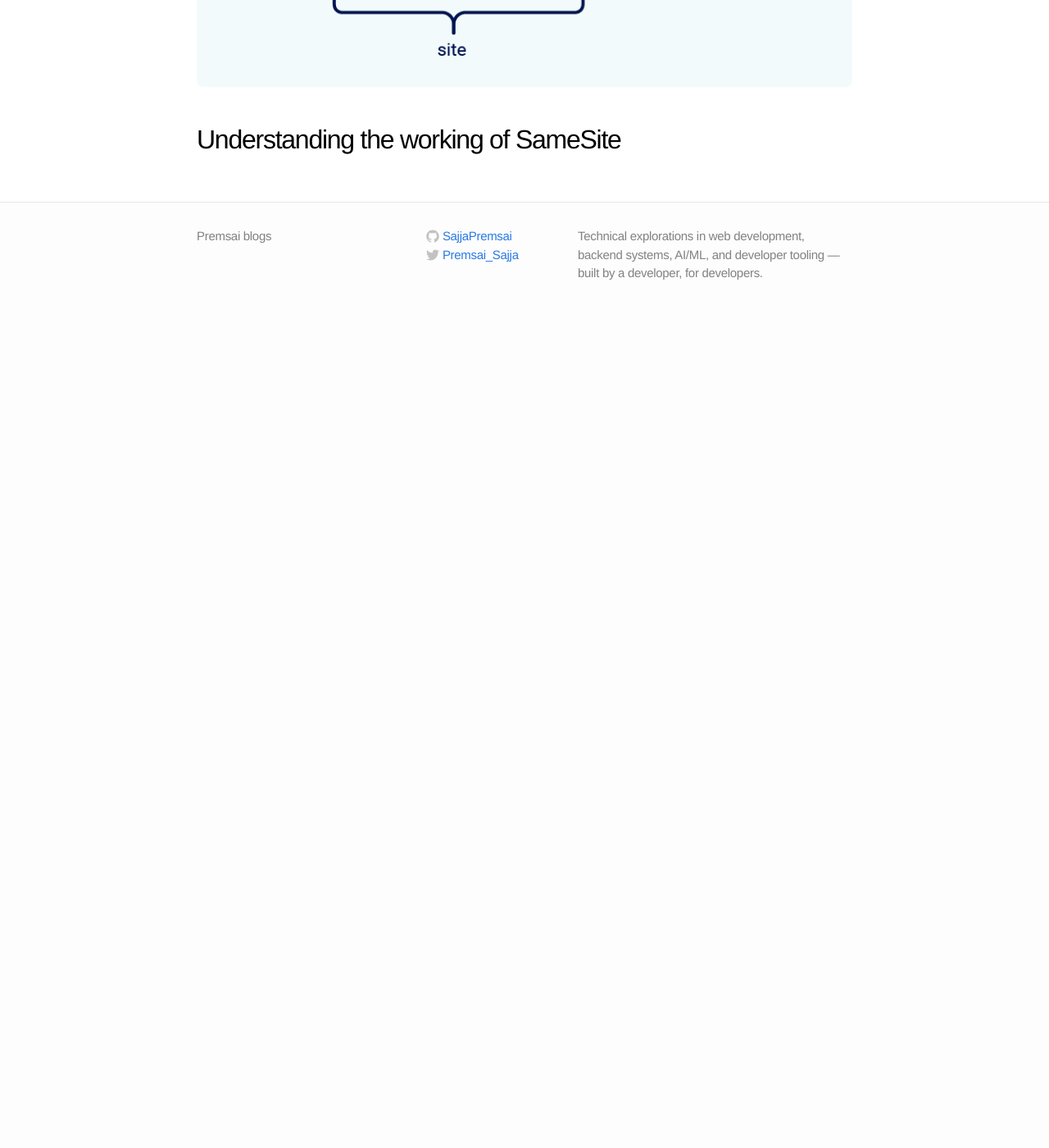
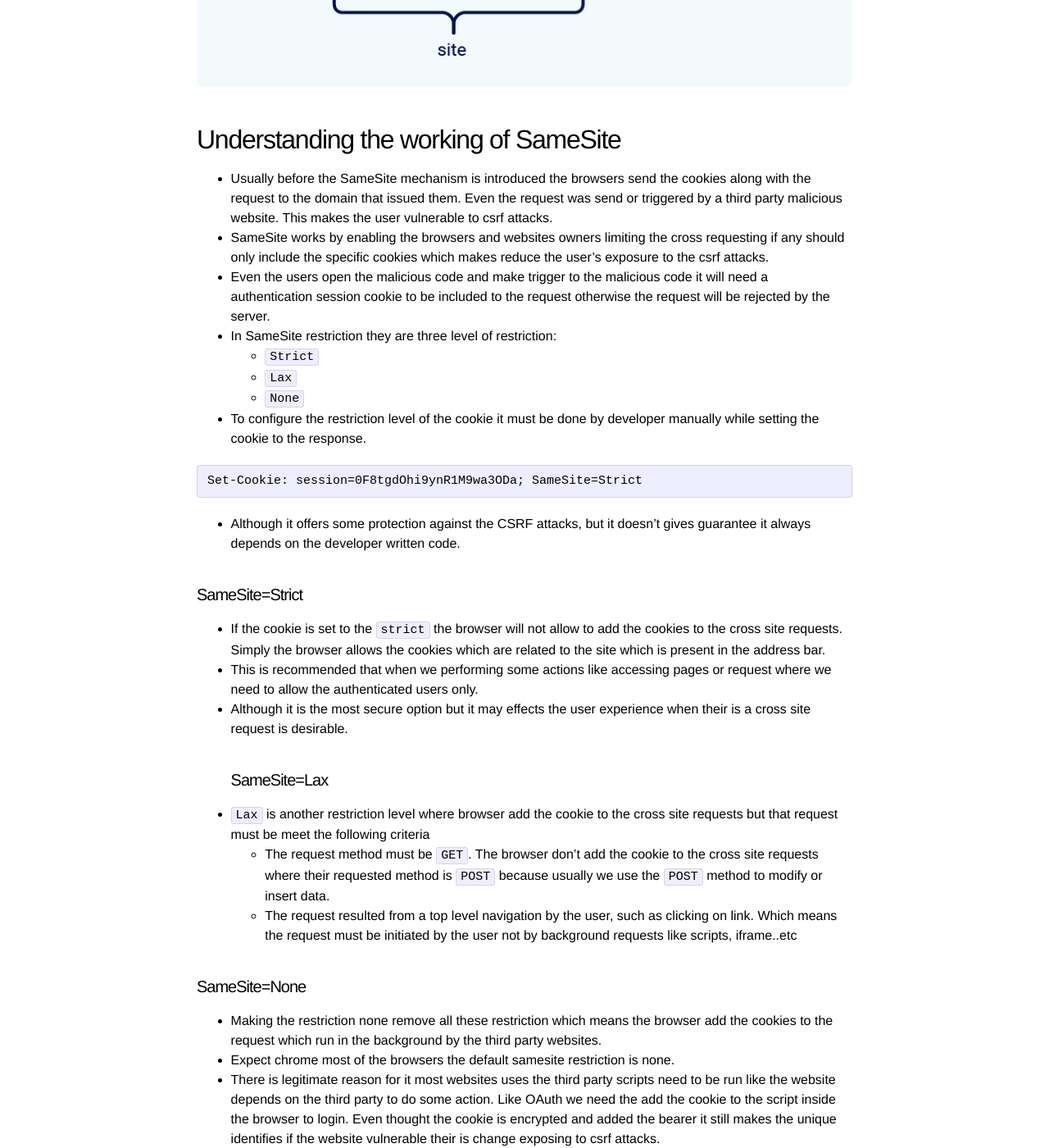
Before and after one commit to SajjaPremsai/blogs, a Jekyll site: the page built from _posts/2025-06-28-adva-csrf.markdown, in a window 1280 px wide and 1400 px high, scrolled down 1426 px. Shown: the whole window at 82% size. Built offline with Jekyll 4.4.1, drawn with Linux system fonts in a browser that asks for light colours; before the commit the page ends 1816 px from its top, so only the background shows below that; some of the changed text lies outside the part shown.

Commit message:
Updated the Advance-csrf

````diff
--- a/_posts/2025-06-28-adva-csrf.markdown
+++ b/_posts/2025-06-28-adva-csrf.markdown
@@ -30,3 +30,52 @@ The difference between the site and the origin is their scope. The site describe
 
 
 ## Understanding the working of SameSite
+
+- Usually before the SameSite mechanism is introduced the browsers send the cookies along with the request to the domain that issued them. Even the request was send or triggered by a third party malicious website. This makes the user vulnerable to csrf attacks.
+- SameSite works by enabling the browsers and websites owners limiting  the cross requesting if any should only include the specific cookies which makes reduce the user's exposure to the csrf attacks.
+- Even the users open the malicious code and make trigger to the malicious code it will need a authentication session cookie to be included to the request otherwise the request will be rejected by the server.
+- In SameSite restriction they are three level of restriction:
+
+	- `Strict`
+	- `Lax`
+	- `None`
+
+- To configure the restriction level of the cookie it must be done by developer manually while setting the cookie to the response.
+
+```
+Set-Cookie: session=0F8tgdOhi9ynR1M9wa3ODa; SameSite=Strict
+```
+
+- Although it offers some protection against the CSRF attacks, but it doesn't gives guarantee it always depends on the developer written code.
+
+#### SameSite=Strict
+
+- If the cookie is set to the `strict` the browser will not allow to add the cookies to the cross site requests. Simply the browser allows the cookies which are related to the site which is present in the address bar.
+- This is recommended that when we performing some actions like accessing pages or request where we need to allow the authenticated users only.
+- Although it is the most secure option but it may effects the user experience when their is a cross site request is desirable.
+#### SameSite=Lax
+
+- `Lax` is another restriction level where browser add the cookie to the cross site requests but that request must be meet the following criteria
+
+	- The request method must be `GET`. The browser don't add the cookie to the cross site requests where their requested method is `POST` because usually we use the `POST` method to modify or insert data.
+	- The request resulted from a top level navigation by the user, such as clicking on link. Which means the request must be initiated by the user not by background requests like scripts, iframe..etc
+
+#### SameSite=None
+
+- Making the restriction none remove all these restriction which means the browser add the cookies to the request which run in the background by the third party websites.
+- Expect chrome most of the browsers the default samesite restriction is none.
+- There is legitimate reason for it most websites uses the third party scripts need to be run like the website depends on the third party to do some action. Like OAuth we need the add the cookie to the script inside the browser to login. Even thought the cookie is encrypted and added the bearer it still makes the unique identifies if the website vulnerable their is change exposing to csrf attacks.
+- Its better to add the secure to the cookies when we are using SameSite=None makes the cookie to be encrypted over HTTPS.
+
+## By passing the SameSite Lax restriction using GET method
+
+- In practice the server doesn't care about whether they receive GET or POST request for given endpoint even those they are expecting the form submission. If they are using the Lax as the security restriction by the browser default restriction. Which allows the csrf attacks by the bypassing the request as the GET.
+- And as we know the rule 2 where the request should be top level navigation the following makes to satisfies the rule 2.
+
+``` HTML
+<script>
+documet.location = "https://somewebsite.com/account/transfer-payment?recipient=hacker&amount=1000000"
+</script>
+```
+
+- Even the request is restricted by the method there are some frameworks allows us by overriding the method by using the parameter value like this `_method=GET` which makes even the method is GET it will allow by the request thought that is POST.
````
Also changed, not shown: other parts of _posts/2025-06-28-adva-csrf.markdown (+1 -1 lines).
